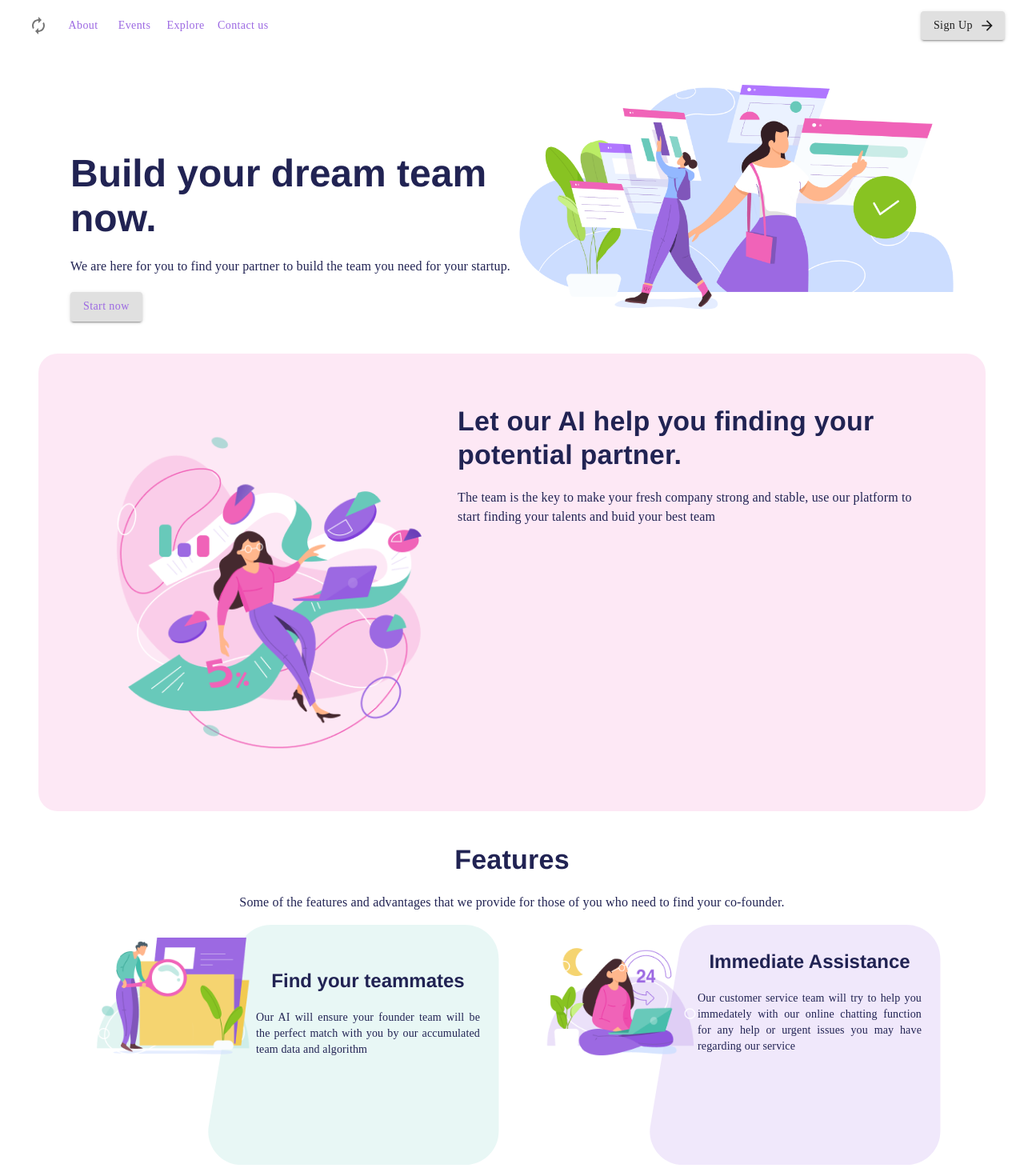
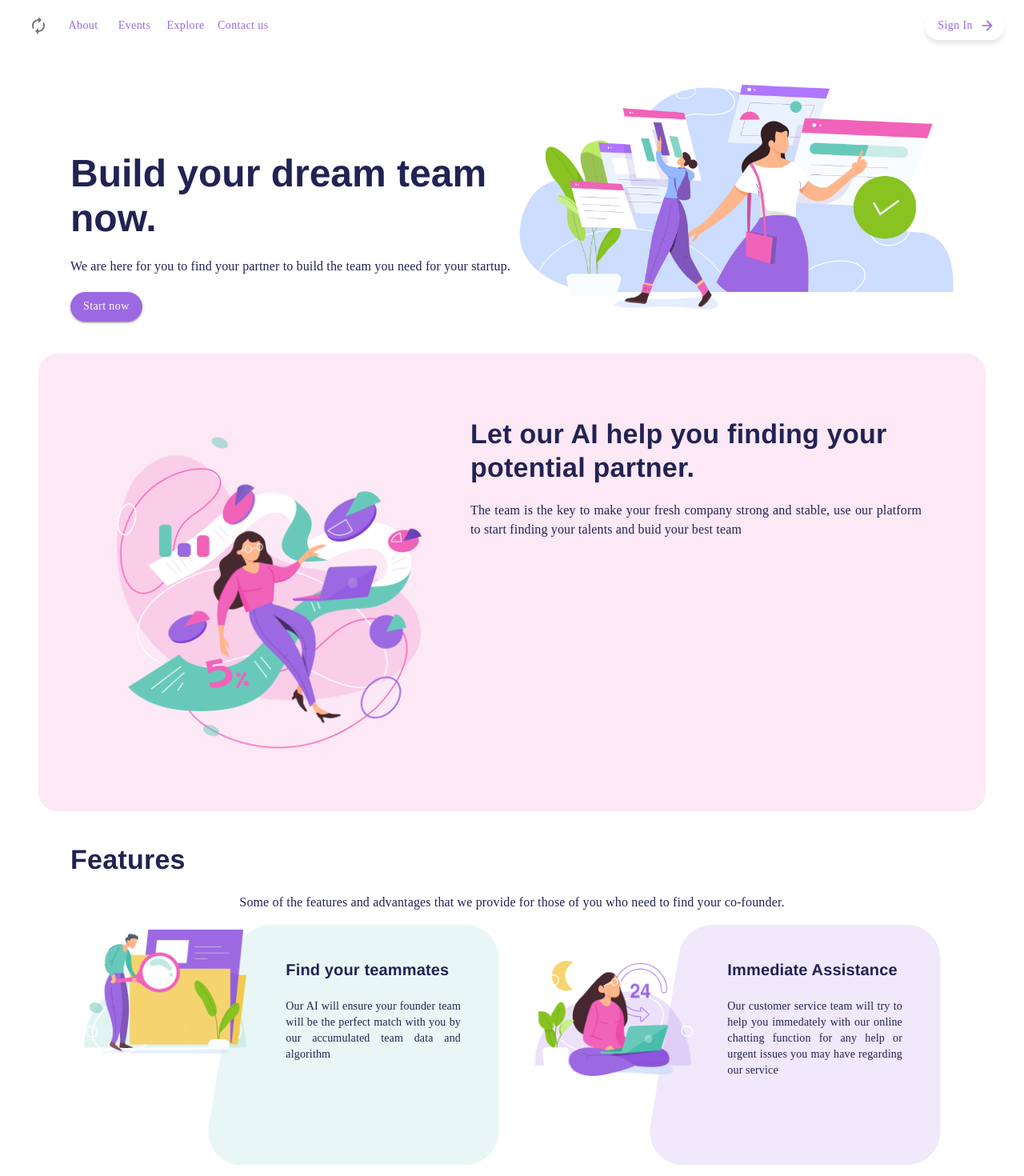
Before and after one commit to BoscoTin/COMP4021-Frontend, a Next.js app: page / in a window 1280 px wide. Shown: the top 1470 px of the page at 80% size. Built offline with nearby package versions, Linux system fonts and the light colour scheme.

Commit message:
Small UI Fix

```diff
--- a/pages/index.js
+++ b/pages/index.js
@@ -33,7 +33,14 @@ const useStyles = makeStyles((theme) => ({
     },
   },
   gitem: {
-    padding: theme.spacing(3),
+    padding: theme.spacing(5),
+  },
+  startButton: {
+    backgroundColor: theme.palette.primary.main,
+    borderRadius: '50px',
+    '&:hover': {
+      backgroundColor: theme.palette.primary.main,
+    },
   },
 
   aiblock: {
@@ -65,6 +72,7 @@ const useStyles = makeStyles((theme) => ({
     position: "relative",
     left: "30%",
     width: "70%",
+    flexGrow: 1,
   },
   feaDescription: {
     position: "absolute",
@@ -75,7 +83,6 @@ const useStyles = makeStyles((theme) => ({
     [theme.breakpoints.up("md")]: {
       width: "40%",
     },
-    padding: theme.spacing(2), // please match feaItem margin below
   },
   feaItem: {
     padding: theme.spacing(2),
@@ -112,13 +119,18 @@ function TopLayer(props) {
           Build your dream team now.
         </Typography>
         <br />
-        <Typography variant="body1">
+        <Typography variant="body1" align="justify">
           We are here for you to find your partner to build the team you need
           for your startup.
         </Typography>
         <br />
-        <Button href="/" component={Link} variant="contained">
-          Start now
+        <Button
+          className={classes.startButton}
+          href="/signup"
+          component={Link}
+          variant="contained"
+        >
+          <Typography variant="button" color="textSecondary">Start now</Typography>
         </Button>
       </Grid>
 
@@ -143,7 +155,7 @@ function AIBlock(props) {
           Let our AI help you finding your potential partner.
         </Typography>
         <br />
-        <Typography variant="body1">
+        <Typography variant="body1" align="justify">
           The team is the key to make your fresh company strong and stable, use
           our platform to start finding your talents and buid your best team
         </Typography>
@@ -162,8 +174,8 @@ function Onefeature(props) {
         <Grid item xs={5}>
           <img className={classes.image} src={e.image} />
         </Grid>
-        <Grid item xs={7}>
-          <Typography variant="h5" color="textPrimary" align="center">
+        <Grid item xs={7} className={classes.gitem}>
+          <Typography variant="h6" color="textPrimary">
             {e.title["en_us"]}
           </Typography>
           <br />
@@ -229,7 +241,7 @@ function Features(props) {
   return (
     <Grid container className={classes.block}>
       <Grid item xs={12}>
-        <Typography variant="h4" color="textPrimary" align="center">
+        <Typography variant="h4" color="textPrimary">
           Features
         </Typography>
         <br />
--- a/src/components/Layout/Appbar.js
+++ b/src/components/Layout/Appbar.js
@@ -45,8 +45,13 @@ export default function (props) {
 
         <div className={classes.space} />
 
-        <Button variant="contained" endIcon={<ArrowForward />}>
-          Sign Up
+        <Button className={classes.loginButton}
+          component={Link}
+          href="login"
+          variant="contained"
+          endIcon={<ArrowForward className={classes.loginArrow}/>}
+        >
+          Sign In
         </Button>
       </Toolbar>
     </AppBar>
--- a/src/components/Layout/PublicLayout.js
+++ b/src/components/Layout/PublicLayout.js
@@ -1,4 +1,5 @@
 import { makeStyles } from "@material-ui/core/styles";
+import { fade } from "@material-ui/core/styles/colorManipulator";
 import Head from "next/head";
 
 import { Divider } from "@material-ui/core"
@@ -17,6 +18,17 @@ const useStyles = makeStyles((theme) => ({
     flexGrow: 1,
     marginLeft: theme.spacing(3),
     marginRight: theme.spacing(3),
+  },
+  loginButton: {
+    boxShadow: `0px 5px 5px ${fade("#253102", 0.1)}`,
+    borderRadius: '50px',
+    background: 'inherit',
+    '&:hover': {
+      background: 'inherit',
+    },
+  },
+  loginArrow: {
+    color: theme.palette.primary.main,
   },
 
   divider: {
```
